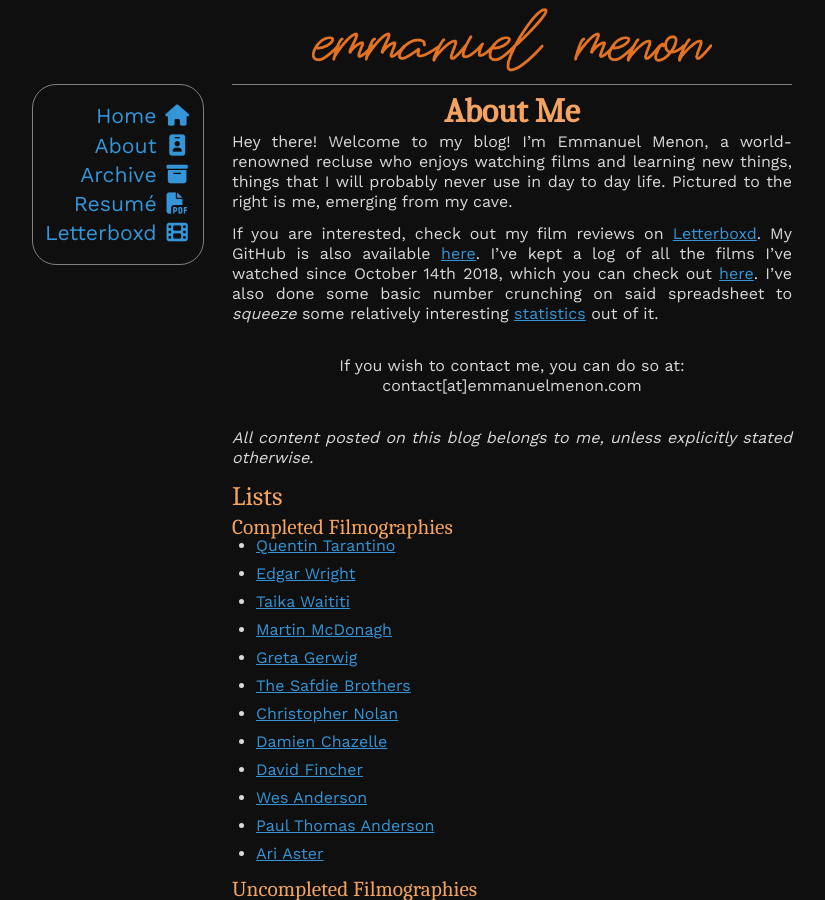
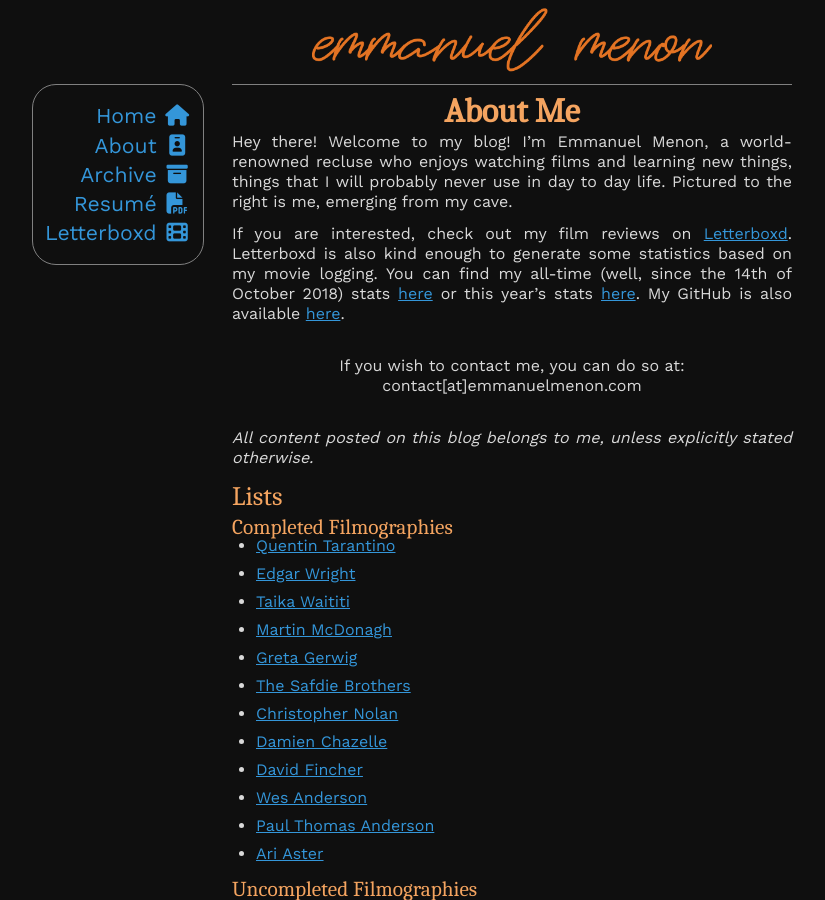
Before and after one commit to emmanuelmenon/emmanuelmenon.github.io, a Jekyll site: the page built from about.md, in a window 1280 px wide and 900 px high. Shown: the whole window, without its empty margins (128-953 px from the left). Built offline with Jekyll 4.4.1, drawn with Linux system fonts in a browser that asks for light colours; nearby versions of some CDN libraries.

Commit message:
Update bio

```diff
--- a/about.md
+++ b/about.md
@@ -7,7 +7,7 @@ description: Learn more about Emmanuel Menon, the author of a ~~fantastic~~ blog
 <!-- <img src="../assets/images/aboutpage-profile.jpg" class="right" style="width: 35%; border-radius: 2.5em;"> -->
 Hey there! Welcome to my blog! I'm Emmanuel Menon, a world-renowned recluse who enjoys watching films and learning new things, things that I will probably never use in day to day life. Pictured to the right is me, emerging from my cave.
 
-If you are interested, check out my film reviews on [Letterboxd](https://letterboxd.com/emmanuelmenon). My GitHub is also available [here](https://github.com/emmanuelmenon/). I've kept a log of all the films I've watched since October 14th 2018, which you can check out [here](https://docs.google.com/spreadsheets/d/17L6FQYznF9GzyKYIwTJBpKd8MP8I-PCeQ8B3RXGwzcY/edit#gid=2079998586/). I've also done some basic number crunching on said spreadsheet to *squeeze* some relatively interesting [statistics]((https://docs.google.com/spreadsheets/d/17L6FQYznF9GzyKYIwTJBpKd8MP8I-PCeQ8B3RXGwzcY/edit#gid=532583700/)) out of it.
+If you are interested, check out my film reviews on [Letterboxd](https://letterboxd.com/emmanuelmenon). Letterboxd is also kind enough to generate some statistics based on my movie logging. You can find my all-time (well, since the 14th of October 2018) stats [here](https://letterboxd.com/emmanuelmenon/stats/) or this year's stats [here](https://letterboxd.com/emmanuelmenon/year/{{ site.time | date: '%Y' }}/). My GitHub is also available [here](https://github.com/emmanuelmenon/).
 <br>
 <br>
 <p class="center-text">
```
